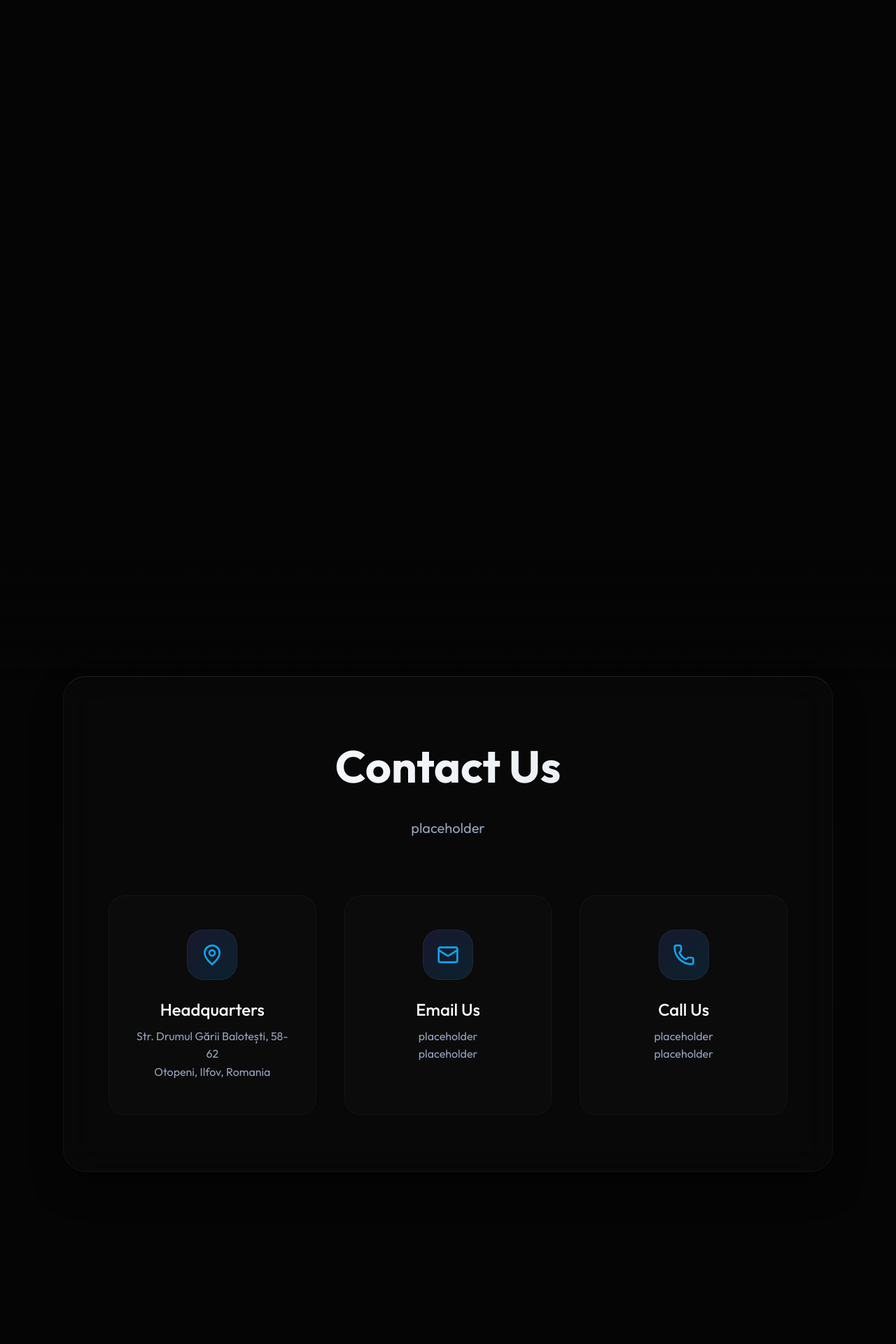
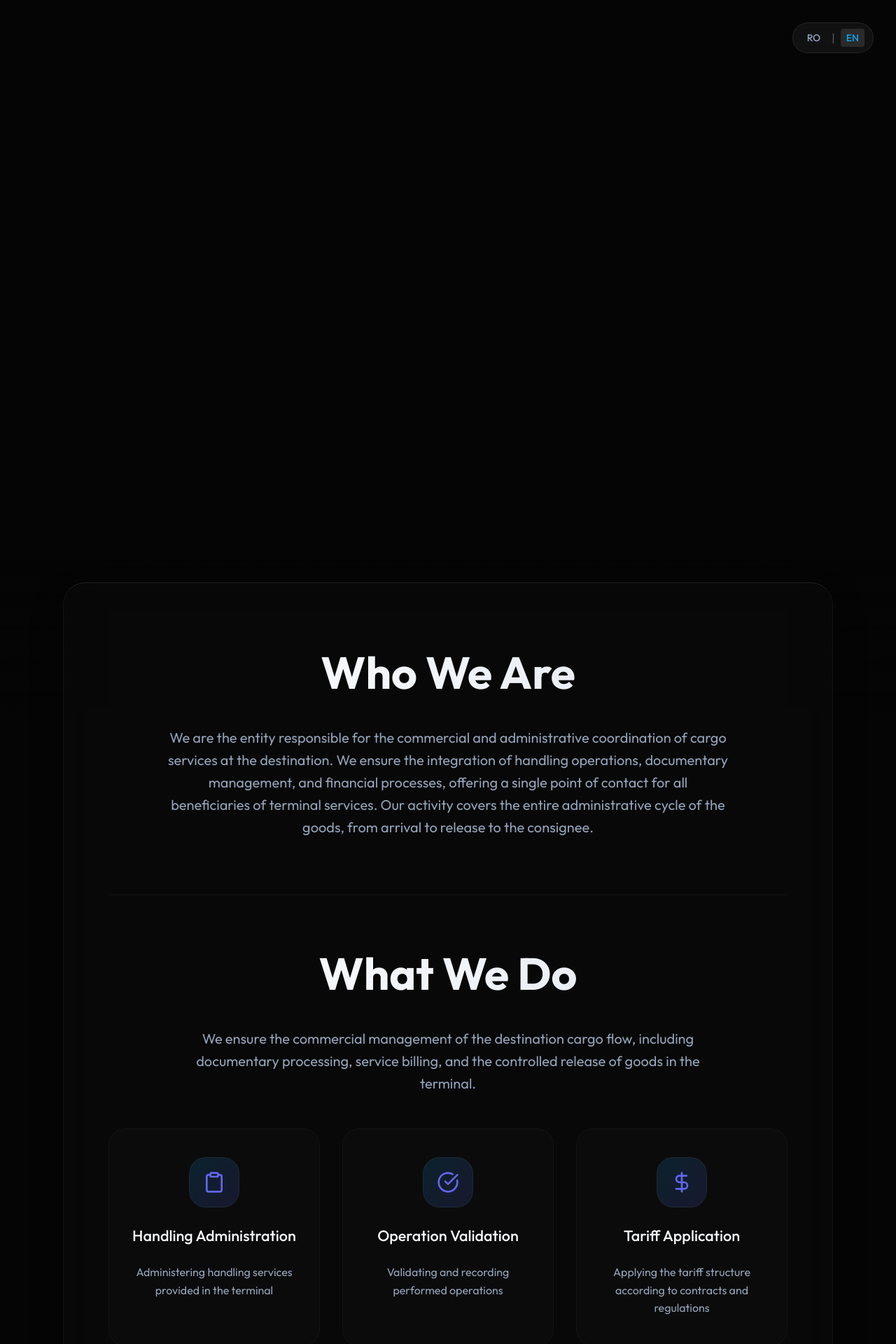
Before and after one commit to TheProfessor506/WNL, a React (Vite) app: page / in a window 1280 px wide. Shown: the top 1920 px of the page at 70% size. Before the commit the page ends 1760 px from the top, so only its background shows below. Built offline with nearby package versions, Linux system fonts and the light colour scheme.

Commit message:
feat: add bilingual support and expand about section

```diff
--- a/src/App.css
+++ b/src/App.css
@@ -51,8 +51,9 @@
 .hero-section h1 {
   font-size: clamp(3rem, 8vw, 7rem);
   font-weight: 700;
-  line-height: 1.1;
-  margin-bottom: 1.5rem;
+  line-height: 1.2;
+  margin-bottom: 1.1rem;
+  padding-bottom: 0.3em;
   background: linear-gradient(135deg, #ffffff 0%, #a5b4fc 100%);
   -webkit-background-clip: text;
   -webkit-text-fill-color: transparent;
@@ -115,20 +116,119 @@
   right: -200px;
 }
 
-/* Contact Section */
-.contact-section {
+/* About Section */
+.about-section {
   position: relative;
-  margin-top: 100vh;
   margin-top: 100dvh;
-  min-height: 120vh;
-  /* gives room to scroll smoothly past the hero section */
   width: 100%;
   display: flex;
   align-items: center;
   justify-content: center;
   padding: 2rem;
   z-index: 10;
-  background: linear-gradient(to bottom, transparent 0%, var(--bg-dark) 20%);
+  background: linear-gradient(to bottom, transparent 0%, var(--bg-dark) 15%, var(--bg-dark) 100%);
+}
+
+.about-header {
+  text-align: center;
+  margin-bottom: 4rem;
+}
+
+.services-header {
+  text-align: center;
+  margin-top: 5rem;
+  margin-bottom: 3rem;
+  padding-top: 4rem;
+  border-top: 1px solid rgba(255, 255, 255, 0.05);
+}
+
+.about-header h2,
+.services-header h2 {
+  font-size: clamp(2.5rem, 5vw, 4rem);
+  font-weight: 700;
+  margin-bottom: 1.4rem;
+  padding-bottom: 0.1em;
+  background: linear-gradient(to right, #ffffff, #e2e8f0);
+  -webkit-background-clip: text;
+  -webkit-text-fill-color: transparent;
+  background-clip: text;
+}
+
+.about-text {
+  color: var(--text-muted);
+  font-size: 1.25rem;
+  max-width: 800px;
+  margin: 0 auto;
+  line-height: 1.6;
+}
+
+.services-grid {
+  display: grid;
+  grid-template-columns: repeat(auto-fit, minmax(240px, 1fr));
+  gap: 2rem;
+  margin-top: 2rem;
+}
+
+.service-item {
+  display: flex;
+  flex-direction: column;
+  align-items: center;
+  text-align: center;
+  gap: 1.5rem;
+  padding: 2.5rem 1.5rem;
+  background: rgba(255, 255, 255, 0.02);
+  border-radius: 24px;
+  border: 1px solid rgba(255, 255, 255, 0.03);
+  transition: all 0.4s cubic-bezier(0.16, 1, 0.3, 1);
+  position: relative;
+  overflow: hidden;
+}
+
+.service-item:hover {
+  background: rgba(255, 255, 255, 0.04);
+  border-color: rgba(255, 255, 255, 0.1);
+  transform: translateY(-8px);
+  box-shadow: 0 20px 40px -15px rgba(0, 0, 0, 0.3);
+}
+
+.service-item .icon-wrapper {
+  background: linear-gradient(135deg, rgba(14, 165, 233, 0.15), rgba(99, 102, 241, 0.15));
+}
+
+.service-item:hover .icon-wrapper {
+  transform: scale(1.1) rotate(5deg);
+  background: linear-gradient(135deg, rgba(14, 165, 233, 0.25), rgba(99, 102, 241, 0.25));
+}
+
+.service-icon {
+  width: 32px;
+  height: 32px;
+  color: var(--accent-1);
+}
+
+.service-item h3 {
+  font-size: 1.35rem;
+  font-weight: 500;
+  color: var(--text-main);
+}
+
+.service-item p {
+  color: var(--text-muted);
+  font-size: 1rem;
+  line-height: 1.6;
+}
+
+/* Contact Section */
+.contact-section {
+  position: relative;
+  width: 100%;
+  display: flex;
+  align-items: center;
+  justify-content: center;
+  padding: 2rem;
+  padding-bottom: 6rem;
+  z-index: 10;
+  background: var(--bg-dark);
 }
 
 .glass-panel {
@@ -142,14 +242,14 @@
   width: 100%;
   max-width: 1100px;
   box-shadow: 0 25px 50px -12px rgba(0, 0, 0, 0.5);
-  margin-top: 10vh;
-  /* space it down slightly inside the minimum 120vh range */
+  /* removed margin-top */
 }
 
 .contact-section h2 {
   font-size: clamp(2.5rem, 5vw, 4rem);
   font-weight: 700;
-  margin-bottom: 1.5rem;
+  margin-bottom: 1.4rem;
+  padding-bottom: 0.1em;
   text-align: center;
   background: linear-gradient(to right, #ffffff, #e2e8f0);
   -webkit-background-clip: text;
@@ -259,15 +359,19 @@
 
   .contact-section {
     padding: 1rem;
-    min-height: 100dvh;
+  }
+
+  .about-section {
+    padding: 1rem;
+    margin-top: 100dvh;
   }
 
   .glass-panel {
     padding: 3rem 1.5rem;
-    margin-top: 5vh;
   }
 
-  .contact-grid {
+  .contact-grid,
+  .services-grid {
     grid-template-columns: 1fr;
     gap: 1.5rem;
   }
@@ -276,3 +380,47 @@
     padding: 2rem 1.5rem;
   }
 }
+
+/* Language Toggle */
+.language-toggle {
+  position: fixed;
+  top: 2rem;
+  right: 2rem;
+  z-index: 100;
+  display: flex;
+  gap: 8px;
+  align-items: center;
+  background: rgba(255, 255, 255, 0.05);
+  padding: 8px 12px;
+  border-radius: 100px;
+  border: 1px solid var(--glass-border);
+  backdrop-filter: blur(10px);
+  -webkit-backdrop-filter: blur(10px);
+}
+
+.language-btn {
+  background: none;
+  border: none;
+  color: var(--text-muted);
+  font-family: inherit;
+  font-size: 0.875rem;
+  font-weight: 500;
+  cursor: pointer;
+  padding: 4px 8px;
+  border-radius: 4px;
+  transition: all 0.2s;
+}
+
+.language-btn:hover {
+  color: var(--text-main);
+}
+
+.language-btn.active {
+  color: var(--accent-2);
+  background: rgba(255, 255, 255, 0.1);
+}
+
+.lang-separator {
+  color: var(--text-muted);
+  opacity: 0.5;
+}
--- a/src/App.jsx
+++ b/src/App.jsx
@@ -1,10 +1,59 @@
-import React, { useRef } from 'react';
+import React, { useRef, useState } from 'react';
 import { motion, useScroll, useTransform, useSpring } from 'framer-motion';
-import { MapPin, Phone, Mail, Globe } from 'lucide-react';
+import { MapPin, Phone, Mail, Globe, Clipboard, CheckCircle, DollarSign, FileText, CreditCard, Shield } from 'lucide-react';
 import './App.css';
+
+const textContent = {
+  en: {
+    heroTitle: "Worldnet Logistic",
+    heroSubtitle: "We manage the operational processing, commercial administration, and release of goods within airport cargo terminals, ensuring a controlled, transparent flow that complies with applicable regulations.",
+    scrollDown: "Scroll down",
+    whoWeAreTitle: "Who We Are",
+    whoWeAreText: "We are the entity responsible for the commercial and administrative coordination of cargo services at the destination. We ensure the integration of handling operations, documentary management, and financial processes, offering a single point of contact for all beneficiaries of terminal services. Our activity covers the entire administrative cycle of the goods, from arrival to release to the consignee.",
+    whatWeDoTitle: "What We Do",
+    whatWeDoText: "We ensure the commercial management of the destination cargo flow, including documentary processing, service billing, and the controlled release of goods in the terminal.",
+    services: [
+      { title: "Handling Administration", desc: "Administering handling services provided in the terminal", icon: Clipboard },
+      { title: "Operation Validation", desc: "Validating and recording performed operations", icon: CheckCircle },
+      { title: "Tariff Application", desc: "Applying the tariff structure according to contracts and regulations", icon: DollarSign },
+      { title: "Invoice Management", desc: "Issuing and managing invoices", icon: FileText },
+      { title: "Service Payments", desc: "Collection of related services payments", icon: CreditCard },
+      { title: "Goods Release", desc: "Authorizing the release of goods after completing formalities", icon: Shield },
+    ],
+    contactTitle: "Contact Us",
+    headquarters: "Headquarters",
+    emailUs: "Email Us",
+    callUs: "Call Us",
+    contactIntro: "placeholder"
+  },
+  ro: {
+    heroTitle: "Worldnet Logistic",
+    heroSubtitle: "Gestionăm procesarea operațională, administrarea comercială și eliberarea mărfurilor în cadrul terminalelor cargo aeroportuare, asigurând un flux controlat, transparent și conform reglementărilor aplicabile.",
+    scrollDown: "Derulează în jos",
+    whoWeAreTitle: "Cine Suntem",
+    whoWeAreText: "Suntem entitatea responsabilă de coordonarea comercială și administrativă a serviciilor cargo desfășurate la destinație. Asigurăm integrarea dintre operațiunile de handling, gestionarea documentară și procesul financiar, oferind un punct unic de contact pentru toți beneficiarii serviciilor din terminal. Activitatea noastră acoperă întregul ciclu administrativ al mărfii, de la sosire până la eliberarea către destinatar.",
+    whatWeDoTitle: "Ce Oferim",
+    whatWeDoText: "Asigurăm managementul comercial al fluxului cargo la destinație, incluzând procesarea documentară, facturarea serviciilor și eliberarea controlată a mărfurilor în terminal.",
+    services: [
+      { title: "Administrarea Handling-ului", desc: "Administrarea serviciilor de handling prestate în terminal", icon: Clipboard },
+      { title: "Validarea Operațiunilor", desc: "Validarea și înregistrarea operațiunilor efectuate", icon: CheckCircle },
+      { title: "Aplicarea Tarifelor", desc: "Aplicarea structurii tarifare conform contractelor și regulamentelor", icon: DollarSign },
+      { title: "Gestionarea Facturilor", desc: "Emiterea și gestionarea facturilor", icon: FileText },
+      { title: "Încasarea Serviciilor", desc: "Încasarea serviciilor aferente", icon: CreditCard },
+      { title: "Eliberarea Mărfurilor", desc: "Autorizarea eliberării mărfurilor după îndeplinirea formalităților", icon: Shield },
+    ],
+    contactTitle: "Contact",
+    headquarters: "Sediu Central",
+    emailUs: "E-mail",
+    callUs: "Ne Puteți Suna",
+    contactIntro: "placeholder"
+  }
+};
 
 function App() {
   const containerRef = useRef(null);
+  const [lang, setLang] = useState('en');
+  const t = textContent[lang];
 
   // Track scroll position for hero fade out
   const { scrollYProgress } = useScroll({
@@ -16,13 +65,11 @@ function App() {
   const smoothProgress = useSpring(scrollYProgress, { stiffness: 100, damping: 30, restDelta: 0.001 });
 
   // When scrolling the first half, affect the hero section
-  // Note: Since .hero-section is sticky, scrollY progress tracks the container height nicely
   const heroOpacity = useTransform(smoothProgress, [0, 0.6], [1, 0]);
   const heroScale = useTransform(smoothProgress, [0, 1], [1, 0.8]);
   const heroY = useTransform(smoothProgress, [0, 1], [0, 150]);
   const textBlur = useTransform(smoothProgress, [0, 0.6], ["blur(0px)", "blur(10px)"]);
 
-  // Variants for contact items stagger effect based on 'whileInView'
   const containerVariants = {
     hidden: { opacity: 0 },
     visible: {
@@ -49,7 +96,25 @@ function App() {
 
   return (
     <div className="app-container" ref={containerRef}>
-      {/* Hero Section stays fixed/sticky relative to the container */}
+
+      {/* Language Toggle Fixed at Top Right */}
+      <div className="language-toggle">
+        <button
+          className={`language-btn ${lang === 'ro' ? 'active' : ''}`}
+          onClick={() => setLang('ro')}
+        >
+          RO
+        </button>
+        <span className="lang-separator">|</span>
+        <button
+          className={`language-btn ${lang === 'en' ? 'active' : ''}`}
+          onClick={() => setLang('en')}
+        >
+          EN
+        </button>
+      </div>
+
+      {/* Hero Section */}
       <motion.section
         className="hero-section"
         style={{
@@ -75,7 +140,7 @@ function App() {
             animate={{ opacity: 1, y: 0 }}
             transition={{ duration: 1, delay: 0.4, ease: [0.16, 1, 0.3, 1] }}
           >
-            Worldnet Logistic
+            {t.heroTitle}
           </motion.h1>
 
           <motion.p
@@ -84,7 +149,7 @@ function App() {
             transition={{ duration: 1, delay: 0.6 }}
             className="subtitle"
           >
-            placeholder
+            {t.heroSubtitle}
           </motion.p>
 
           <motion.div
@@ -93,7 +158,7 @@ function App() {
             animate={{ opacity: 1 }}
             transition={{ delay: 1.5, duration: 1 }}
           >
-            <p>Scroll down</p>
+            <p>{t.scrollDown}</p>
             <motion.div
               className="scroll-line"
               animate={{
@@ -111,7 +176,46 @@ function App() {
         <div className="glow-orb orb-2"></div>
       </motion.section>
 
-      {/* Contact Section slides over the hero section */}
+      {/* About Section */}
+      <section className="about-section">
+        <motion.div
+          className="about-card glass-panel"
+          initial="hidden"
+          whileInView="visible"
+          viewport={{ once: true, margin: "-100px" }}
+        >
+          <motion.div className="about-header" variants={itemVariants}>
+            <h2>{t.whoWeAreTitle}</h2>
+            <p className="about-text">
+              {t.whoWeAreText}
+            </p>
+          </motion.div>
+
+          <motion.div className="services-header" variants={itemVariants}>
+            <h2>{t.whatWeDoTitle}</h2>
+            <p className="about-text">
+              {t.whatWeDoText}
+            </p>
+          </motion.div>
+
+          <motion.div className="services-grid" variants={containerVariants}>
+            {t.services.map((service, index) => {
+              const Icon = service.icon;
+              return (
+                <motion.div key={index} className="service-item" variants={itemVariants}>
+                  <div className="icon-wrapper">
+                    <Icon className="service-icon" />
+                  </div>
+                  <h3>{service.title}</h3>
+                  <p>{service.desc}</p>
+                </motion.div>
+              );
+            })}
+          </motion.div>
+        </motion.div>
+      </section>
+
+      {/* Contact Section */}
       <section className="contact-section">
         <motion.div
           className="contact-card glass-panel"
@@ -125,7 +229,7 @@ function App() {
             viewport={{ once: true }}
             transition={{ duration: 0.8 }}
           >
-            Contact Us
+            {t.contactTitle}
           </motion.h2>
 
           <motion.p
@@ -135,7 +239,7 @@ function App() {
             viewport={{ once: true }}
             transition={{ duration: 0.8, delay: 0.2 }}
           >
-            placeholder
+            {t.contactIntro}
           </motion.p>
 
           <motion.div
@@ -147,7 +251,7 @@ function App() {
                 <MapPin className="contact-icon" />
               </div>
               <div>
-                <h3>Headquarters</h3>
+                <h3>{t.headquarters}</h3>
                 <p>Str. Drumul Gării Balotești,  58-62<br />Otopeni, Ilfov, Romania</p>
               </div>
             </motion.div>
@@ -157,7 +261,7 @@ function App() {
                 <Mail className="contact-icon" />
               </div>
               <div>
-                <h3>Email Us</h3>
+                <h3>{t.emailUs}</h3>
                 <p>placeholder<br />placeholder</p>
               </div>
             </motion.div>
@@ -167,7 +271,7 @@ function App() {
                 <Phone className="contact-icon" />
               </div>
               <div>
-                <h3>Call Us</h3>
+                <h3>{t.callUs}</h3>
                 <p>placeholder<br />placeholder</p>
               </div>
             </motion.div>
```
